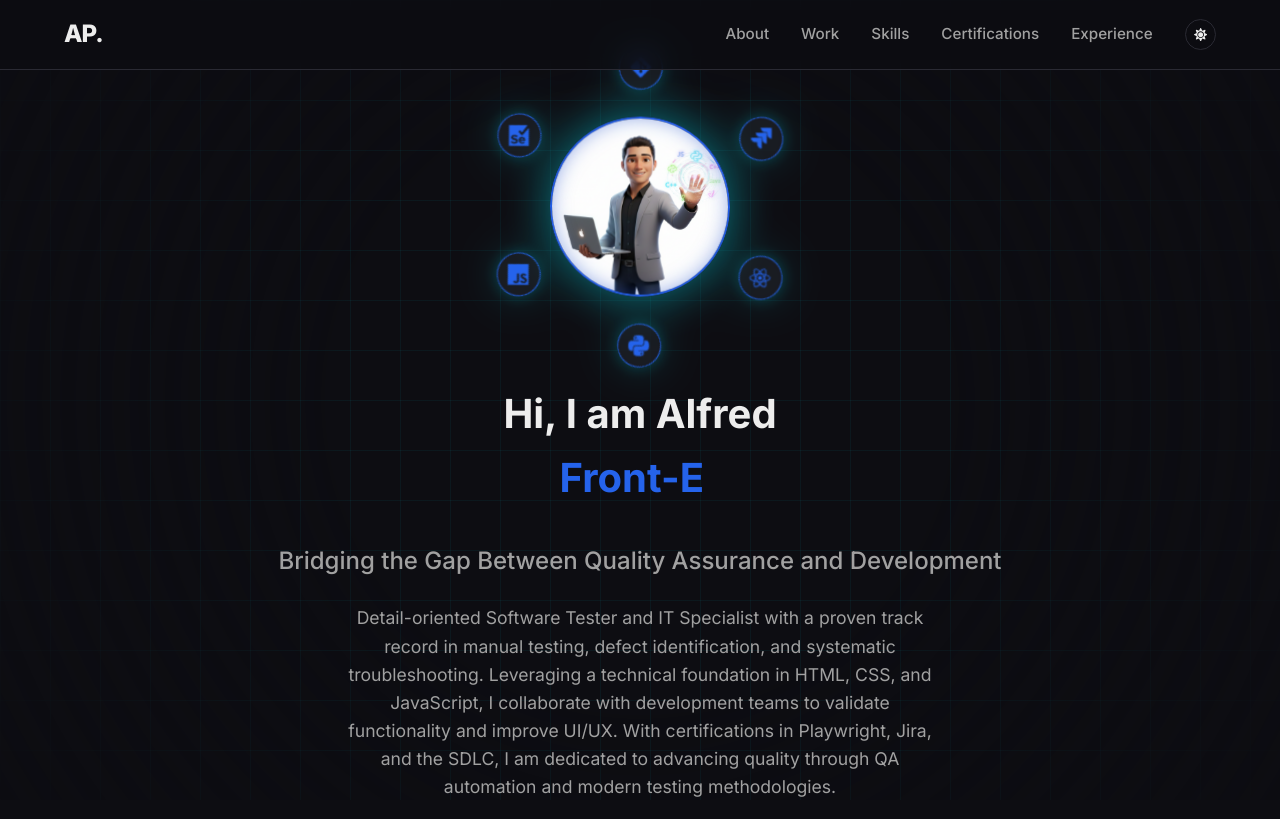
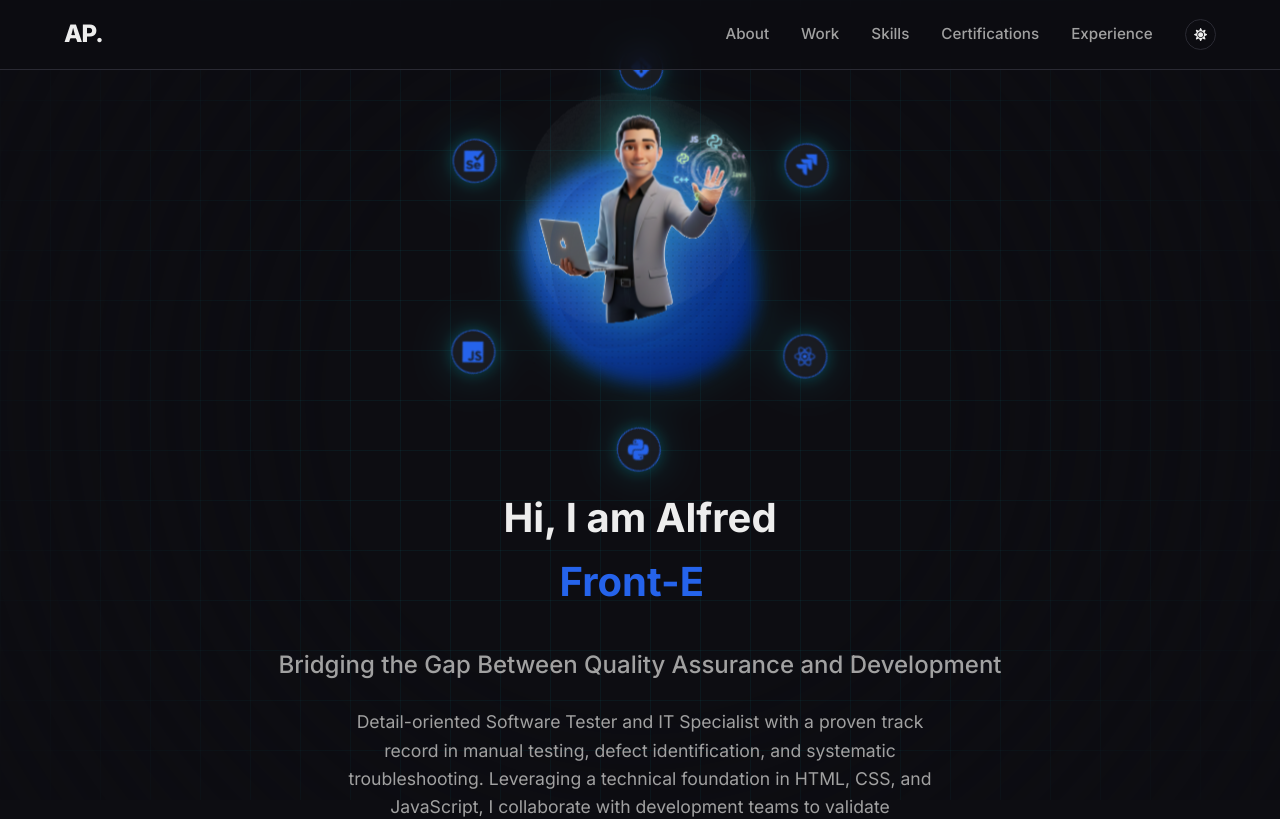
Before and after one commit to obarakoo/Portfolio-, a React (Vite) app: page / in a window 1280 px wide. Shown: the top 819 px of the page. Built offline with nearby package versions, Linux system fonts and the light colour scheme.

Commit message:
feat: implement risograph & halftone aesthetic with character pop-out effect

```diff
--- a/index.html
+++ b/index.html
@@ -14,7 +14,17 @@
 
 <body>
   <div id="root"></div>
-
+  <!-- SVG Filter to remove white background from images -->
+  <svg style="position: absolute; width: 0; height: 0;" aria-hidden="true" focusable="false">
+    <defs>
+      <filter id="remove-white" color-interpolation-filters="sRGB">
+        <feColorMatrix type="matrix" values="1 0 0 0 0
+                                           0 1 0 0 0
+                                           0 0 1 0 0
+                                           -1.5 -1.5 -1.5 4.5 0" />
+      </filter>
+    </defs>
+  </svg>
 </body>
 
 </html>
--- a/src/components/Hero.jsx
+++ b/src/components/Hero.jsx
@@ -13,6 +13,7 @@ const Hero = () => {
           <div className="profile-wrapper character-vibe">
             <div className="profile-image-container">
               <img src={profileImage} alt="Alfred Profile" className="profile-image" />
+              <div className="profile-glow-overlay"></div>
             </div>
             {/* Orbiting Tech Ic  ons */}
             <div className="orbit-ring">
--- a/src/index.css
+++ b/src/index.css
@@ -265,8 +265,8 @@ ul {
 /* Profile & Orbit Animation */
 .profile-wrapper {
   position: relative;
-  width: 280px;
-  height: 280px;
+  width: 384px;
+  height: 384px;
   margin: 0 auto 2rem;
   display: flex;
   justify-content: center;
@@ -277,29 +277,103 @@ ul {
   width: 180px;
   height: 180px;
   z-index: 2;
-  border-radius: 50%;
-  box-shadow: 0 0 50px rgba(0, 242, 255, 0.3);
-  background: var(--bg-card);
+  /* More asymmetrical liquid shape */
+  border-radius: 42% 58% 70% 30% / 45% 45% 55% 55%;
+  box-shadow:
+    0 0 50px rgba(0, 242, 255, 0.2),
+    inset 0 0 15px rgba(255, 255, 255, 0.1);
+  background: transparent;
+  /* Changed from white-ish to transparent */
   position: relative;
-  overflow: hidden;
+  overflow: visible;
+  /* Ensure character can pop out */
+  display: flex;
+  align-items: center;
+  justify-content: center;
+  transition: border-radius 0.5s ease-in-out;
 }
 
+/* Organic Blob Background with Vertical Stripes */
+.profile-image-container::before {
+  content: '';
+  position: absolute;
+  top: -10%;
+  left: -15%;
+  width: 130%;
+  height: 130%;
+  background:
+    repeating-linear-gradient(90deg,
+      rgba(255, 255, 255, 0.05) 0px,
+      rgba(255, 255, 255, 0.05) 1px,
+      transparent 1px,
+      transparent 8px),
+    radial-gradient(circle at 30% 30%, #2563eb 0%, #00258b 80%);
+  border-radius: 30% 70% 70% 30% / 30% 30% 70% 70%;
+  opacity: 0.8;
+  z-index: -1;
+  filter: blur(8px);
+  animation: liquidMorph 12s ease-in-out infinite alternate;
+}
+
+/* Halftone Texture Overlay */
 .profile-image-container::after {
   content: '';
   position: absolute;
+  inset: -10%;
+  background-image: radial-gradient(rgba(0, 0, 0, 0.4) 1px, transparent 1.5px);
+  background-size: 6px 6px;
+  mask-image: radial-gradient(circle at center, black 60%, transparent 100%);
+  opacity: 0.25;
+  pointer-events: none;
+  z-index: 1;
+  /* Move behind character */
+  mix-blend-mode: multiply;
+}
+
+@keyframes liquidMorph {
+  0% {
+    transform: scale(1) rotate(0deg);
+    border-radius: 30% 70% 70% 30% / 30% 30% 70% 70%;
+  }
+
+  33% {
+    transform: scale(1.05) rotate(2deg);
+    border-radius: 50% 50% 33% 67% / 55% 27% 73% 45%;
+  }
+
+  66% {
+    transform: scale(0.98) rotate(-2deg);
+    border-radius: 67% 33% 47% 53% / 37% 70% 30% 63%;
+  }
+
+  100% {
+    transform: scale(1) rotate(0deg);
+    border-radius: 30% 70% 70% 30% / 30% 30% 70% 70%;
+  }
+}
+
+/* Inner glow/mask overlay for the cutout look */
+.profile-glow-overlay {
+  position: absolute;
   inset: 0;
-  border-radius: 50%;
-  box-shadow: inset 0 0 20px rgba(26, 74, 206, 0.5);
+  border-radius: inherit;
+  box-shadow: inset 0 0 20px rgba(3, 48, 116, 0.3);
   pointer-events: none;
+  z-index: 4;
 }
 
 .profile-image {
   width: 100%;
   height: 100%;
-  border-radius: 50%;
+  border-radius: inherit;
+  /* Follow container's organic shape */
   object-fit: cover;
-  /* Removed heavy border to look cleaner with orbit */
-  border: 2px solid var(--accent);
+  border: 1px solid rgba(255, 255, 255, 0.1);
+  filter: url(#remove-white) drop-shadow(0 0 15px rgba(64, 224, 208, 0.4));
+  transform: scale(1.3) translateY(-10%);
+  /* "Move outside" / Pop out effect */
+  transform-origin: bottom center;
+  z-index: 2;
 }
 
 /* Orbit Ring */
```
